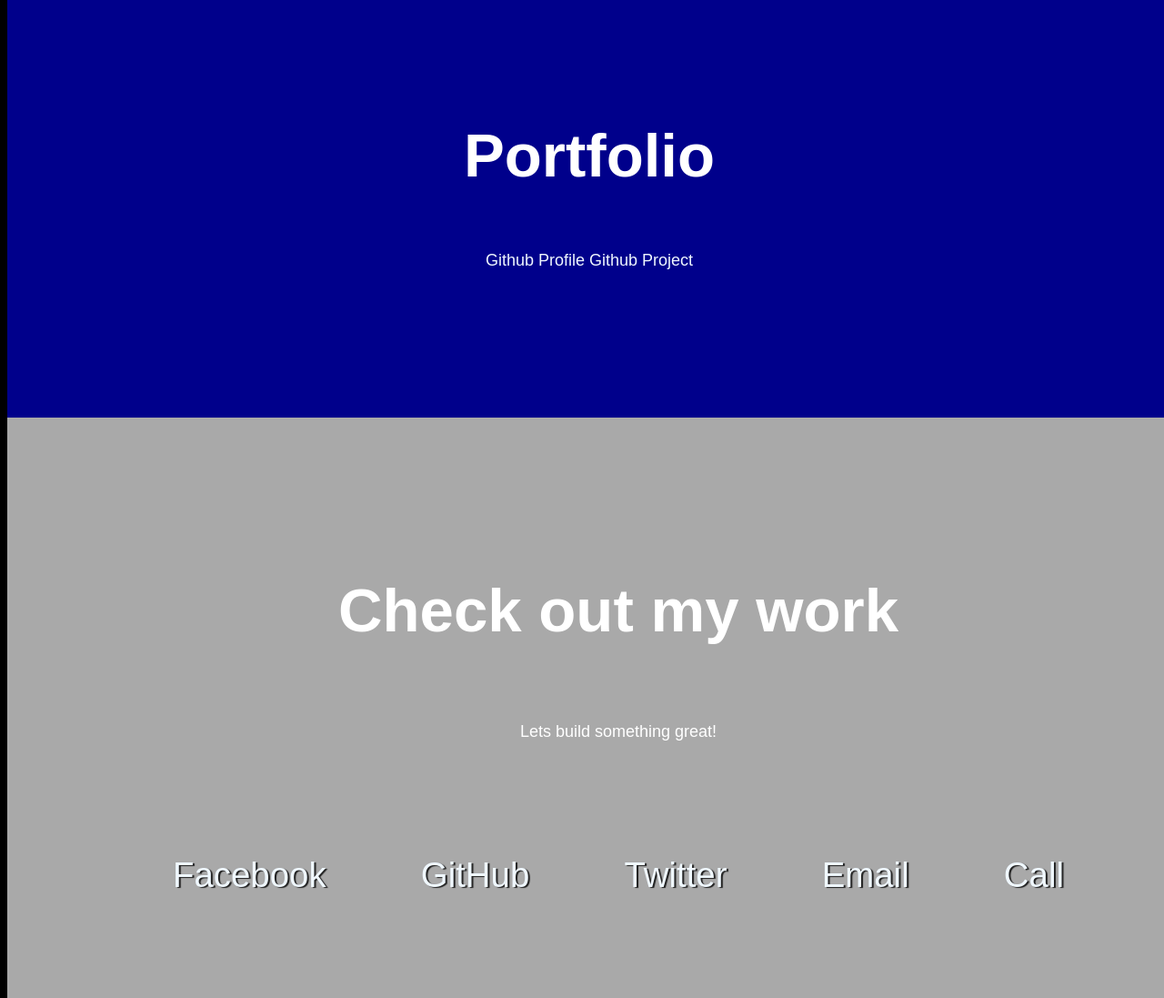
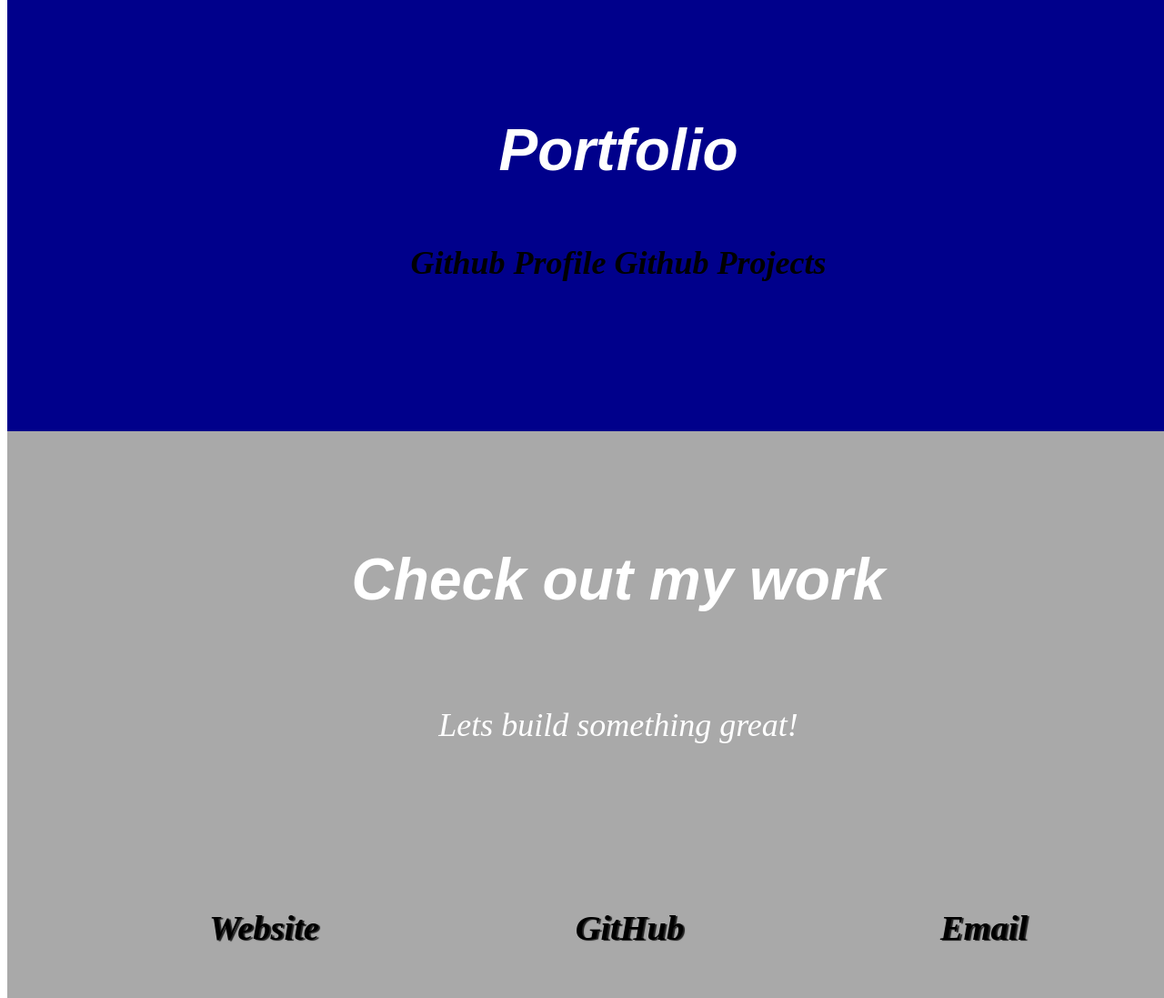
Before and after one commit to AddLuc/personal-porfolio, a plain HTML site: page index.html in a window 1280 px wide. Shown: the part 1700-2797 px from the top of the page at 91% size. Drawn offline with Linux system fonts and the light colour scheme.

Commit message:
Changes to css

```diff
--- a/css/portfoliostyle.css
+++ b/css/portfoliostyle.css
@@ -1,27 +1,28 @@
-/* Styled following the css of the example*/
+
 
 /* BASE STYLES */
 body {
-  font-family: sans-serif;
+  font-style: oblique;
   font-size: 18px;
   font-weight: 400;
   line-height: 1.4;
   color: #F0F8FF;
+  width: 100%;
 }
 
 h1,
 h2 {
   font-family: sans-serif;
-  font-weight: 700;
+  font-weight: 600;
   text-align: center;
 }
 
 h1 {
-  font-size: 6rem;
+  font-size: 5rem;
 }
 
 h2 {
-  font-size: 4.2rem;
+  font-size: 4rem;
 }
 
 ul {
@@ -30,7 +31,8 @@ ul {
 
 a {
   text-decoration: none;
-  color: #F0F8FF;
+  color: #000;
+  font-weight: bold;
 }
 
 
@@ -63,8 +65,7 @@ a {
   width: 100%;
   height: 20vh;
   background: #DC143C;
-  box-shadow: 0 2px 0 rgba(0, 0, 0, 0.4);
-  z-index: 10;
+  z-index: 5;
   }
 
 .nav-list {
@@ -97,9 +98,9 @@ a {
   flex-direction: column;
   justify-content: center;
   align-items: center;
-  width: 100%;
   height: 100vh;
   background-color: #A9A9A9;
+  width: 100%;
 
 }
 
@@ -107,7 +108,6 @@ a {
 /*START OF BODY SECTION*/
 body {
   color: white;
-  background-color: black;
   line-height: 1.4;
   width: 100%;
 }
@@ -115,35 +115,19 @@ body {
 /*START OF PROJECTS SECTION*/
 .projects-section {
   text-align: center;
+  width: 100%;
   padding: 10rem 2rem;
   background: #00008B;
 }
 
 .projects-section-header {
-  max-width: 640px;
   margin: 0 auto 6rem auto;
   border-bottom: 0.2rem solid #00008B;
 }
 
-@media (max-width: 28.75em) {
-  .projects-section-header {
-    font-size: 4rem;
-  }
-}
-
-.project {
-  background: #A9A9A9;
-  box-shadow: 1px 1px 2px rgba(0, 0, 0, 0.5);
-  border-radius: 2px;
-}
-
-.code {
-  color: #A9A9A9;
-  transition: color 0.3s ease-out;
-}
-
-.project:hover .code {
-  color: #FF7F50;
+#projectsbar{
+  font-size: 2em;
+  justify-content: space-between;
 }
 /*END OF PROJECTS SECTION*/
 /*START OF CONTACT SECTION*/
@@ -169,8 +153,8 @@ body {
   }
 }
 
-.contact-section-header > p {
-  font-style: italic;
+.contact-section > p {
+  font-size: 2em;
 }
 
 .contact-links {
@@ -178,7 +162,7 @@ body {
   justify-content: center;
   justify-content: space-between;
   width: 100%;
-  max-width: 980px;
+  max-width: 900px;
   margin-top: 4rem;
   flex-wrap: wrap;
 }
@@ -199,9 +183,10 @@ footer {
   font-weight: 300;
   display: flex;
   justify-content: space-evenly;
+  width: 100%;
   padding: 2rem;
   background: #A9A9A9;
-  border-top: 4px solid #DC143C;
+  border-top: 6px solid #000;
 }
 
 footer > p {
--- a/index.html
+++ b/index.html
@@ -1,4 +1,4 @@
-<!DOCTYPE html>
+<!--DOCTYPE html-->
 <html>
 <link rel="stylesheet" type="text/css" href="css/portfoliostyle.css">
 <!--START OF NAV SECTION-->
@@ -34,12 +34,9 @@
 
 <div class="project-grid">
   <nav id="projectsbar">
-      <a id="profile-link" target="_blank" href="https://github.com/AddLuc/">
-      Github Profile
-    </a>
-      <a id="project-link" class="project-tile" target="_blank" href="https://addluc.github.io/Alan-Watts-Tribute-Page/">
-      Github Project
-    </a>
+      <a id="profile-link" target="_blank" href="https://github.com/AddLuc/">Github Profile</a>
+      <a id="project-link" class="project-tile" target="_blank"
+      href="https://addluc.github.io/Alan-Watts-Tribute-Page/">Github Projects</a>
   </nav>
 </div>
 </section>
@@ -49,26 +46,17 @@
   <h2 class="contact-section-header">Check out my work</h2>
   <p>Lets build something great!<p>
     <div class="contact-links">
-      <a href="https://www.facebook.com/freecodecamp" taget="_blank" class="btn contact-details">
-        <i class="fab fa-facebook-square"></i> Facebook</a>
-      <a id="profile-link" href="https://github.com/freecodecamp" target="_blank" class="btn contact-details">
-        <i class="fab fa-github"></i> GitHub</a>
-      <a href="https://twitter.com/freecodecamp" target="_blank" class="btn contact-details">
-        <i class="fab fa-twitter"></i> Twitter</a>
-      <a href="mailto:example@example.com" class="btn contact-details">
-        <i class="fas fa-at"></i> Email</a>
-      <a href="tel:555-555-5555" class="btn contact-details">
-        <i class="fas fa-mobile-alt"></i> Call</a>
+      <a href="" taget="_blank" class="contact-details">Website</a>
+      <a id="profile-link" href="https://github.com/addluc/" target="_blank" class="contact-details">GitHub</a>
+      <a href="mailto:example@example.com" class="contact-details">Email</a>
       </div>
     </section>
 <!--END OF CONTACT SECTION-->
 <!-- START FOOTER SECTION -->
-
 <footer>
   <p>
     **This is not a real website!!
   </p>
-
 </footer>
-
+</html>
 <!-- END FOOTER SECTION -->
```
